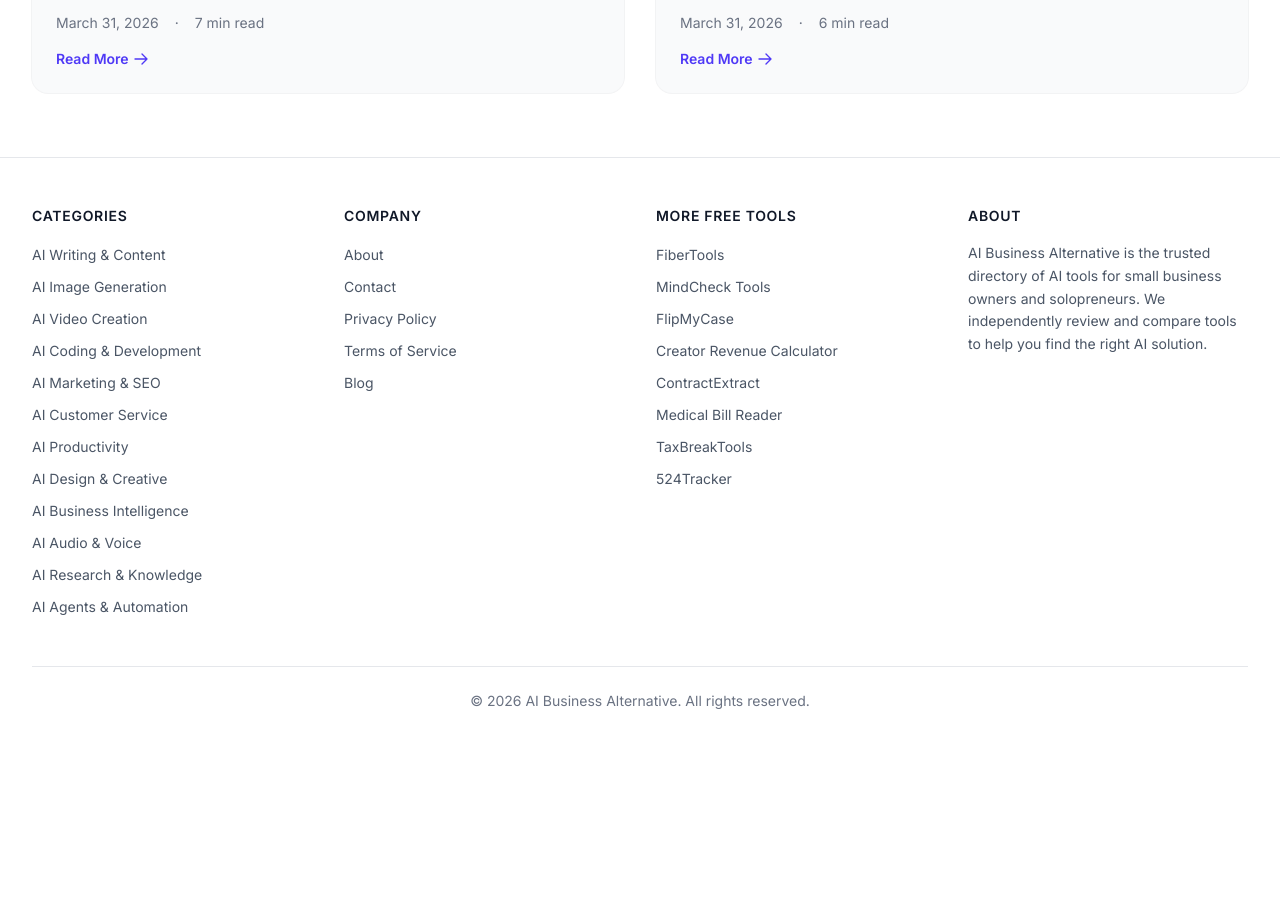
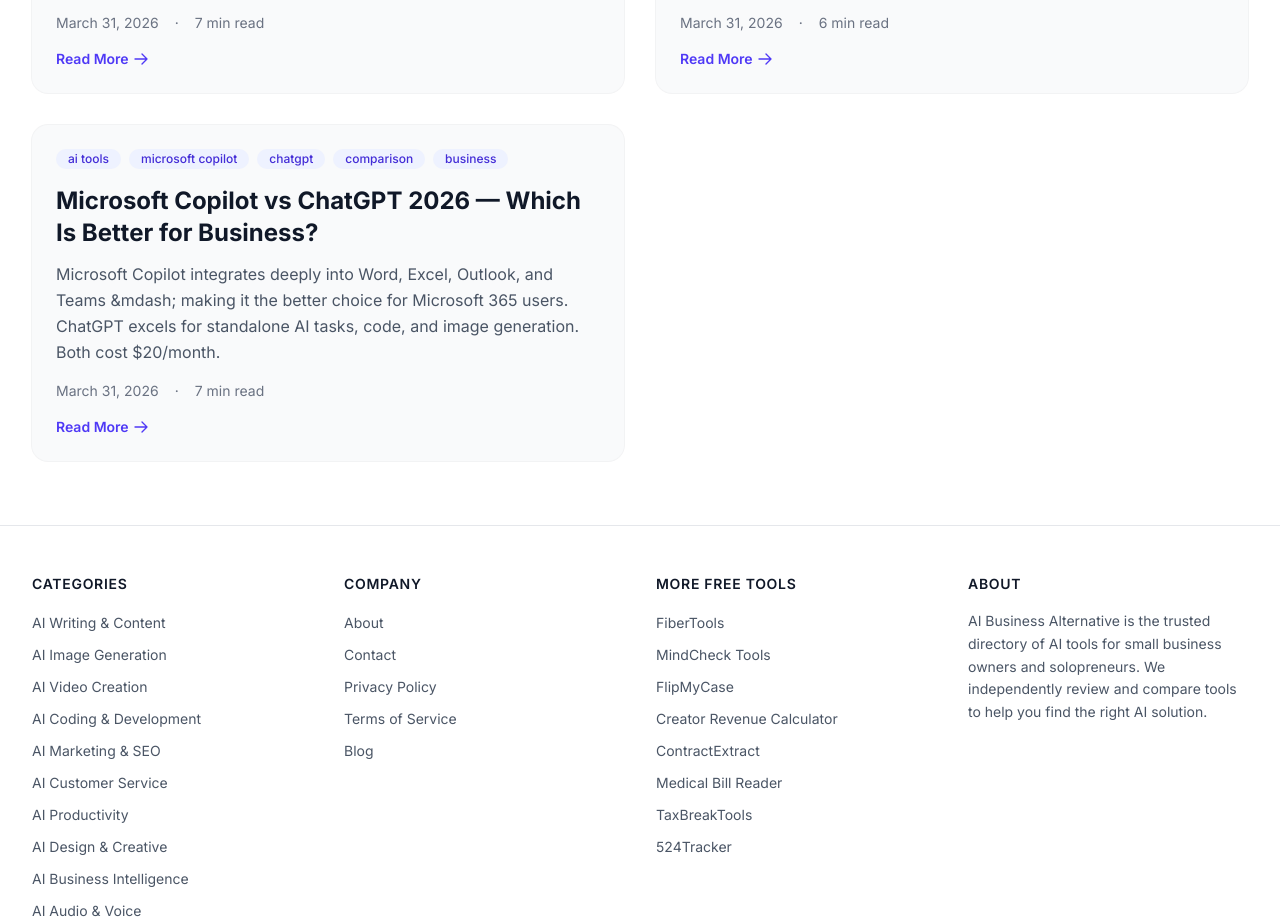
Before and after one commit to raiderj77/aibusinessalternative, a Next.js app: page /blog in a window 1280 px wide. Shown: the part 4900-5822 px from the top of the page. Before the commit the page ends 5659 px from the top, so only its background shows below. Built offline with nearby package versions, Linux system fonts and the light colour scheme.

Commit message:
feat: add microsoft-copilot-vs-chatgpt-2026 (score 78)

```diff
--- a/src/data/blog.ts
+++ b/src/data/blog.ts
@@ -2453,6 +2453,116 @@
 
 <h3>Is it difficult to migrate from Asana to another tool?</h3>
 <p>Most popular project management tools offer import utilities specifically for Asana data. The process typically involves exporting your Asana projects to a CSV file and then uploading them to the new platform. While basic task data transfers well, custom fields and complex dependencies may require manual adjustment. For further options, see our guide on <a href="/blog/trello-alternatives-free-2026">Trello alternatives</a>. For teams also evaluating AI productivity aids, our review of <a href="/blog/chatgpt-alternatives-business-2026">business AI tools</a> may be useful.</p>`
+  },
+  {
+    slug: 'microsoft-copilot-vs-chatgpt-2026',
+    title: 'Microsoft Copilot vs ChatGPT 2026 — Which Is Better for Business?',
+    excerpt:
+      'Microsoft Copilot integrates deeply into Word, Excel, Outlook, and Teams &mdash; making it the better choice for Microsoft 365 users. ChatGPT excels for standalone AI tasks, code, and image generation. Both cost $20/month.',
+    publishedAt: '2026-03-31',
+    updatedAt: '2026-03-31',
+    readTime: '7 min read',
+    tags: ['ai-tools', 'microsoft-copilot', 'chatgpt', 'comparison', 'business'],
+    content: `
+<p>For businesses evaluating artificial intelligence tools in 2026, the choice between Microsoft Copilot and ChatGPT Plus often feels overwhelming. Both platforms command a similar monthly subscription of twenty dollars, yet they serve fundamentally different operational philosophies. The decision is not about which tool is universally superior, but which one aligns with your company&apos;s existing workflows and primary needs.</p>
+
+<h2>The Core Difference: Integrated vs Standalone</h2>
+<p>The most critical distinction lies in integration. Microsoft Copilot is not a separate application; it is an intelligence layer woven directly into Microsoft 365 applications like Word, Excel, Outlook, and Teams. Its primary function is to act on your business data&mdash;your emails, documents, spreadsheets, and meeting transcripts&mdash;within the applications you already use. ChatGPT, conversely, is a standalone conversational agent. It operates primarily in its own chat interface or via API, designed to generate text, analyze information you provide, and perform tasks without inherent access to your corporate data silos. One is an embedded workplace assistant; the other is a versatile AI Swiss Army knife you use for specific tasks.</p>
+
+<h2>Microsoft Copilot &mdash; What It Can Do in 2026</h2>
+<p>By 2026, Microsoft Copilot&apos;s integration has deepened significantly. Its capabilities are defined by its context within the Microsoft 365 suite. In Word, it can draft entire sections based on other company reports, adjust tone for different audiences, and summarize lengthy documents. In Excel, it explains complex formulas, generates data models from natural language prompts, and identifies trends across linked workbooks. Within Outlook, it composes emails in your style, summarizes lengthy threads, and manages your calendar by scheduling meetings based on email content. In Teams, it provides real-time meeting transcripts, highlights action items, and answers questions about what was said, even if you join late.</p>
+<p>Beyond individual apps, the Copilot Chat function acts as a central command hub, able to pull information from across your permitted M365 data. You can ask, &ldquo;What were the main takeaways from the Q3 project kickoff meeting and list the next steps for my team?&rdquo; and it will synthesize data from the Teams meeting recording, the attached PowerPoint in SharePoint, and the related project plan in Planner. All responses are grounded with commercial data protection and, when you enable it, web search grounding for current information. Its power is directly proportional to your investment in the Microsoft ecosystem.</p>
+
+<h2>ChatGPT &mdash; What It Can Do in 2026</h2>
+<p>ChatGPT Plus in 2026, likely powered by a more advanced iteration of GPT-4o, focuses on breadth and depth of general knowledge and task execution. It remains a conversational powerhouse for brainstorming, content creation, complex reasoning, and technical work. Users benefit from advanced features like the code interpreter for data analysis and file manipulation, image generation from detailed descriptions, and a vast library of custom GPTs&mdash;specialized AI agents built for everything from legal contract review to creative writing coaching. Its API ecosystem allows businesses to build the AI into custom applications, customer service chatbots, or internal tools, offering flexibility that a walled-garden suite cannot match.</p>
+<p>While it can process files you upload, it does not have live access to your company&apos; s databases or email systems unless explicitly connected via API. Its strength is in its standalone potency: writing and debugging code in dozens of languages, generating marketing copy, translating languages, explaining complex concepts, or crafting structured data from a simple description. For businesses that need an AI partner for research, development, and content creation outside a specific software suite, ChatGPT is the more capable tool.</p>
+
+<h2>Head-to-Head Feature Comparison</h2>
+<table>
+<thead>
+<tr>
+<th>Feature</th>
+<th>Microsoft Copilot</th>
+<th>ChatGPT Plus</th>
+<th>Winner for Business Use</th>
+</tr>
+</thead>
+<tbody>
+<tr>
+<td>Core Function</td>
+<td>Microsoft 365 productivity augmentation</td>
+<td>General-purpose AI conversation &amp; task completion</td>
+<td>Depends on workflow</td>
+</tr>
+<tr>
+<td>Primary Data Context</td>
+<td>Your Microsoft 365 tenant data (emails, files, chats)</td>
+<td>Uploaded files &amp; conversation history</td>
+<td>Copilot (for M365 users)</td>
+</tr>
+<tr>
+<td>Application Integration</td>
+<td>Deep, native integration in Word, Excel, Outlook, Teams</td>
+<td>Limited; operates mainly in its own interface</td>
+<td>Copilot</td>
+</tr>
+<tr>
+<td>Web Search Grounding</td>
+<td>Yes, with citations</td>
+<td>Yes, with citations</td>
+<td>Tie</td>
+</tr>
+<tr>
+<td>Code Writing &amp; Analysis</td>
+<td>Basic assistance within Microsoft environments</td>
+<td>Advanced, multi-language with debugging &amp; interpreter</td>
+<td>ChatGPT</td>
+</tr>
+<tr>
+<td>Image Generation</td>
+<td>Limited via Designer integration</td>
+<td>Advanced, native image creation from text</td>
+<td>ChatGPT</td>
+</tr>
+<tr>
+<td>Customization &amp; Extensions</td>
+<td>Limited to M365 Graph connectors</td>
+<td>Extensive via GPTs &amp; plugin ecosystem</td>
+<td>ChatGPT</td>
+</tr>
+<tr>
+<td>API for Custom Apps</td>
+<td>Limited, enterprise-focused</td>
+<td>Robust, widely adopted API</td>
+<td>ChatGPT</td>
+</tr>
+<tr>
+<td>Monthly Cost</td>
+<td>$20 per user (requires M365 subscription)</td>
+<td>$20 per user</td>
+<td>Tie</td>
+</tr>
+</tbody>
+</table>
+
+<h2>Which Should Your Business Choose?</h2>
+<h3>If you run on Microsoft 365</h3>
+<p>Choose Microsoft Copilot. Its value is unmatched when your daily work lives in Outlook, Teams, and Office documents. The ability to query your own corporate data safely and act on it within applications provides a tangible productivity lift that a standalone chatbot cannot replicate.</p>
+<h3>If you need standalone AI for content, code, or research</h3>
+<p>Choose ChatGPT Plus. For marketing agencies, software developers, research teams, or any group that requires powerful generative AI for tasks not tied to Microsoft apps, ChatGPT offers superior creative and technical capabilities, a more flexible interface, and a stronger toolset for innovation.</p>
+<h3>If you need code and development work</h3>
+<p>Choose ChatGPT Plus. Its code interpreter, ability to handle multiple programming languages, and proficiency in debugging and explaining code make it the superior assistant for technical teams and developers, despite Copilot&apos;s GitHub variant.</p>
+<h3>If cost is the primary priority</h3>
+<p>The monthly fee is identical, but the total cost of ownership is not. Copilot requires a Microsoft 365 Business Standard or higher subscription, making its effective cost significantly higher. For a team needing only AI without full office suite upgrades, ChatGPT Plus at twenty dollars is the more economical entry point.</p>
+
+<h2>FAQ</h2>
+<h3>Can Microsoft Copilot work without a Microsoft 365 subscription?</h3>
+<p>No. Microsoft Copilot for business is an add-on to eligible Microsoft 365 plans. There is a free Copilot for the web, but it lacks the deep M365 integration and commercial data protection that defines the business product.</p>
+<h3>Does ChatGPT have access to my company&apos;s internal data?</h3>
+<p>Not by default. ChatGPT only processes the information you provide in the chat or upload as a file. For it to access internal systems like databases or SharePoint, custom integrations must be built using its API, which requires development resources.</p>
+<h3>Can both tools be used together?</h3>
+<p>Absolutely. Many businesses adopt a hybrid strategy. They use Microsoft Copilot for daily productivity and workflow within the M365 suite and maintain ChatGPT Plus subscriptions for teams that require its advanced creative, analytical, or coding capabilities for specific projects.</p>
+<p>For further comparisons, see our analyses of <a href="/blog/chatgpt-vs-gemini-2026">ChatGPT vs Gemini</a> and other <a href="/blog/chatgpt-alternatives-business-2026">business AI alternatives</a>. To learn more about Microsoft&apos;s offering, visit the official <a href="https://www.microsoft.com/en-us/microsoft-365/copilot/microsoft-365-copilot" rel="noopener noreferrer" target="_blank">Microsoft 365 Copilot</a> page.</p>`
   }
 ];
 
```
